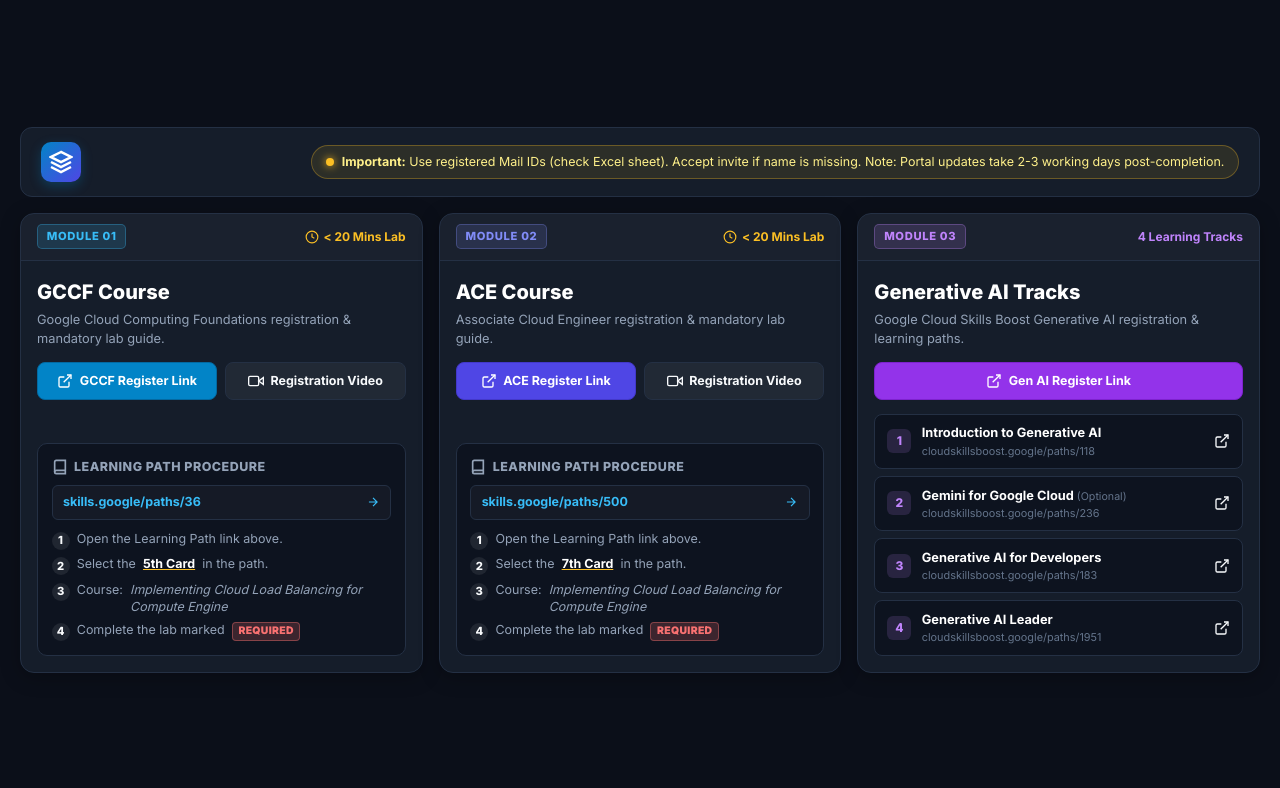
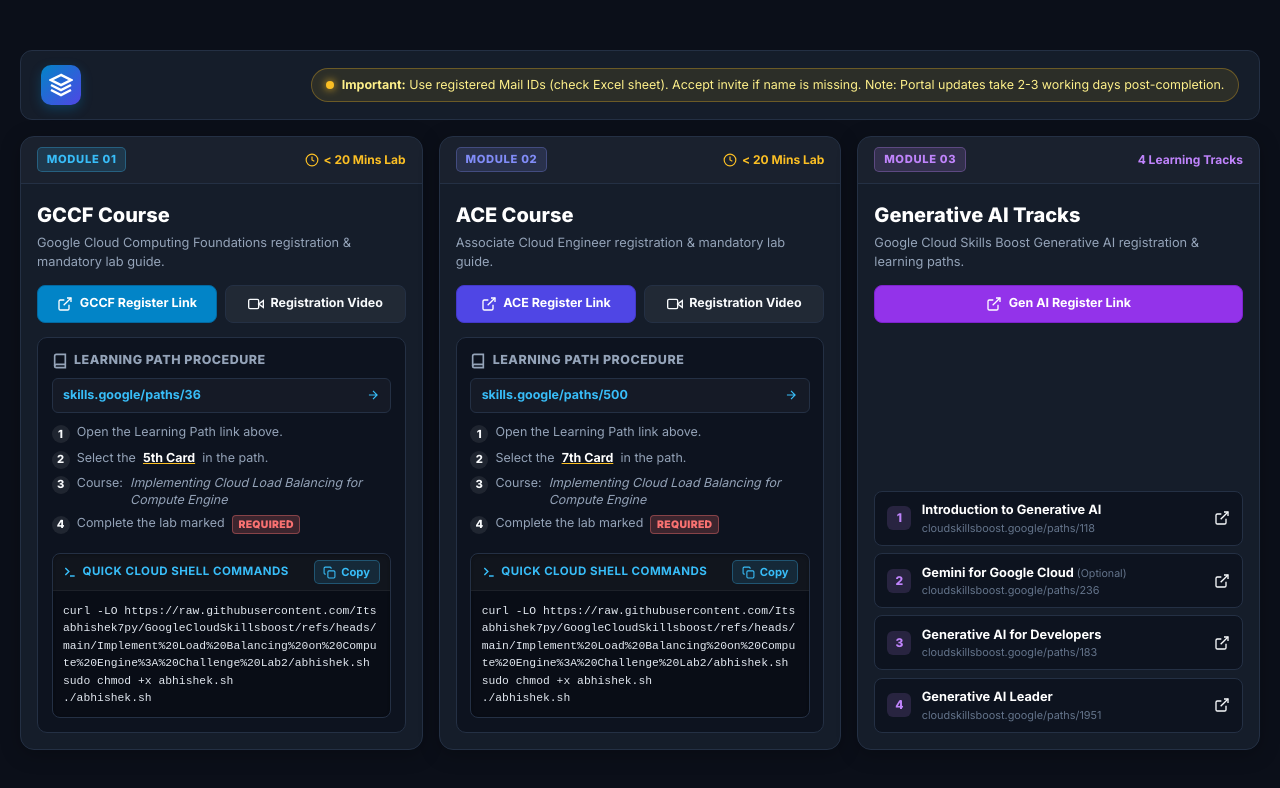
Before and after one commit to cse2027/L4G, a plain HTML site: page index.html in a window 1280 px wide. Drawn offline with Linux system fonts and the light colour scheme.

Commit message:
Add files via upload

```diff
--- a/index.html
+++ b/index.html
@@ -69,6 +69,23 @@
               <li><span class="step-num">3</span> Course: <em>Implementing Cloud Load Balancing for Compute Engine</em></li>
               <li><span class="step-num">4</span> Complete the lab marked <span class="badge-req">REQUIRED</span></li>
             </ul>
+
+            <!-- Lab Automation Script Block -->
+            <div class="script-box">
+              <div class="script-box-header">
+                <div class="script-title">
+                  <svg width="14" height="14" viewBox="0 0 24 24" fill="none" stroke="currentColor" stroke-width="2.5"><polyline points="4 17 10 11 4 5"/><line x1="12" y1="19" x2="20" y2="19"/></svg>
+                  <span>Quick Cloud Shell Commands</span>
+                </div>
+                <button class="copy-script-btn" type="button" aria-label="Copy shell script commands">
+                  <svg class="copy-icon" width="13" height="13" viewBox="0 0 24 24" fill="none" stroke="currentColor" stroke-width="2"><rect x="9" y="9" width="13" height="13" rx="2" ry="2"/><path d="M5 15H4a2 2 0 0 1-2-2V4a2 2 0 0 1 2-2h9a2 2 0 0 1 2 2v1"/></svg>
+                  <span class="copy-btn-text">Copy</span>
+                </button>
+              </div>
+              <pre class="script-code"><code>curl -LO https://raw.githubusercontent.com/Itsabhishek7py/GoogleCloudSkillsboost/refs/heads/main/Implement%20Load%20Balancing%20on%20Compute%20Engine%3A%20Challenge%20Lab2/abhishek.sh
+sudo chmod +x abhishek.sh
+./abhishek.sh</code></pre>
+            </div>
           </div>
         </div>
       </article>
@@ -116,6 +133,23 @@
               <li><span class="step-num">3</span> Course: <em>Implementing Cloud Load Balancing for Compute Engine</em></li>
               <li><span class="step-num">4</span> Complete the lab marked <span class="badge-req">REQUIRED</span></li>
             </ul>
+
+            <!-- Lab Automation Script Block -->
+            <div class="script-box">
+              <div class="script-box-header">
+                <div class="script-title">
+                  <svg width="14" height="14" viewBox="0 0 24 24" fill="none" stroke="currentColor" stroke-width="2.5"><polyline points="4 17 10 11 4 5"/><line x1="12" y1="19" x2="20" y2="19"/></svg>
+                  <span>Quick Cloud Shell Commands</span>
+                </div>
+                <button class="copy-script-btn" type="button" aria-label="Copy shell script commands">
+                  <svg class="copy-icon" width="13" height="13" viewBox="0 0 24 24" fill="none" stroke="currentColor" stroke-width="2"><rect x="9" y="9" width="13" height="13" rx="2" ry="2"/><path d="M5 15H4a2 2 0 0 1-2-2V4a2 2 0 0 1 2-2h9a2 2 0 0 1 2 2v1"/></svg>
+                  <span class="copy-btn-text">Copy</span>
+                </button>
+              </div>
+              <pre class="script-code"><code>curl -LO https://raw.githubusercontent.com/Itsabhishek7py/GoogleCloudSkillsboost/refs/heads/main/Implement%20Load%20Balancing%20on%20Compute%20Engine%3A%20Challenge%20Lab2/abhishek.sh
+sudo chmod +x abhishek.sh
+./abhishek.sh</code></pre>
+            </div>
           </div>
         </div>
       </article>
--- a/script.js
+++ b/script.js
@@ -1,5 +1,56 @@
-// Optional interactive utility for progress tracking & quick link copying
-
 document.addEventListener('DOMContentLoaded', () => {
   console.log('L4G Course Registration & Learning Paths Portal initialized.');
+
+  // Copy helper with fallback support
+  async function copyToClipboard(text) {
+    if (navigator.clipboard && navigator.clipboard.writeText) {
+      return navigator.clipboard.writeText(text);
+    } else {
+      const textarea = document.createElement('textarea');
+      textarea.value = text;
+      textarea.style.position = 'fixed';
+      textarea.style.opacity = '0';
+      document.body.appendChild(textarea);
+      textarea.select();
+      document.execCommand('copy');
+      document.body.removeChild(textarea);
+      return Promise.resolve();
+    }
+  }
+
+  // Copy button handler for script code blocks
+  document.querySelectorAll('.copy-script-btn').forEach(btn => {
+    btn.addEventListener('click', async () => {
+      const scriptBox = btn.closest('.script-box');
+      const codeElement = scriptBox ? scriptBox.querySelector('.script-code code') : null;
+      if (!codeElement) return;
+
+      const textToCopy = codeElement.innerText.trim();
+
+      try {
+        await copyToClipboard(textToCopy);
+
+        const textSpan = btn.querySelector('.copy-btn-text');
+        const iconSvg = btn.querySelector('.copy-icon');
+        const originalText = textSpan.textContent;
+        const originalIcon = iconSvg ? iconSvg.innerHTML : '';
+
+        btn.classList.add('copied');
+        textSpan.textContent = 'Copied!';
+        if (iconSvg) {
+          iconSvg.innerHTML = '<polyline points="20 6 9 17 4 12"></polyline>';
+        }
+
+        setTimeout(() => {
+          btn.classList.remove('copied');
+          textSpan.textContent = originalText;
+          if (iconSvg) {
+            iconSvg.innerHTML = originalIcon;
+          }
+        }, 2000);
+      } catch (err) {
+        console.error('Failed to copy code:', err);
+      }
+    });
+  });
 });
--- a/styles.css
+++ b/styles.css
@@ -374,6 +374,75 @@
   letter-spacing: 0.03em;
 }
 
+/* Script Automation Code Box */
+.script-box {
+  background: #090d16;
+  border: 1px solid var(--border-subtle);
+  border-radius: 8px;
+  overflow: hidden;
+  margin-top: 0.65rem;
+  box-shadow: inset 0 1px 3px rgba(0, 0, 0, 0.4);
+}
+
+.script-box-header {
+  background: rgba(255, 255, 255, 0.03);
+  border-bottom: 1px solid rgba(255, 255, 255, 0.05);
+  padding: 0.4rem 0.65rem;
+  display: flex;
+  align-items: center;
+  justify-content: space-between;
+}
+
+.script-title {
+  font-size: 0.72rem;
+  font-weight: 700;
+  color: var(--color-gccf);
+  display: flex;
+  align-items: center;
+  gap: 0.35rem;
+  text-transform: uppercase;
+  letter-spacing: 0.04em;
+}
+
+.copy-script-btn {
+  background: rgba(56, 189, 248, 0.12);
+  color: var(--color-gccf);
+  border: 1px solid rgba(56, 189, 248, 0.3);
+  border-radius: 5px;
+  padding: 0.25rem 0.55rem;
+  font-size: 0.7rem;
+  font-weight: 700;
+  cursor: pointer;
+  display: flex;
+  align-items: center;
+  gap: 0.3rem;
+  transition: all 0.2s ease;
+  font-family: inherit;
+}
+
+.copy-script-btn:hover {
+  background: rgba(56, 189, 248, 0.25);
+  border-color: var(--color-gccf);
+}
+
+.copy-script-btn.copied {
+  background: rgba(74, 222, 128, 0.15);
+  color: var(--color-green);
+  border-color: rgba(74, 222, 128, 0.4);
+}
+
+.script-code {
+  padding: 0.65rem;
+  font-family: 'Fira Code', 'Consolas', 'Monaco', monospace;
+  font-size: 0.71rem;
+  line-height: 1.45;
+  color: #e2e8f0;
+  white-space: pre-wrap;
+  word-break: break-all;
+  overflow-x: auto;
+  margin: 0;
+}
+
 /* Gen AI Stack Links */
 .genai-links-stack {
   display: flex;
```
